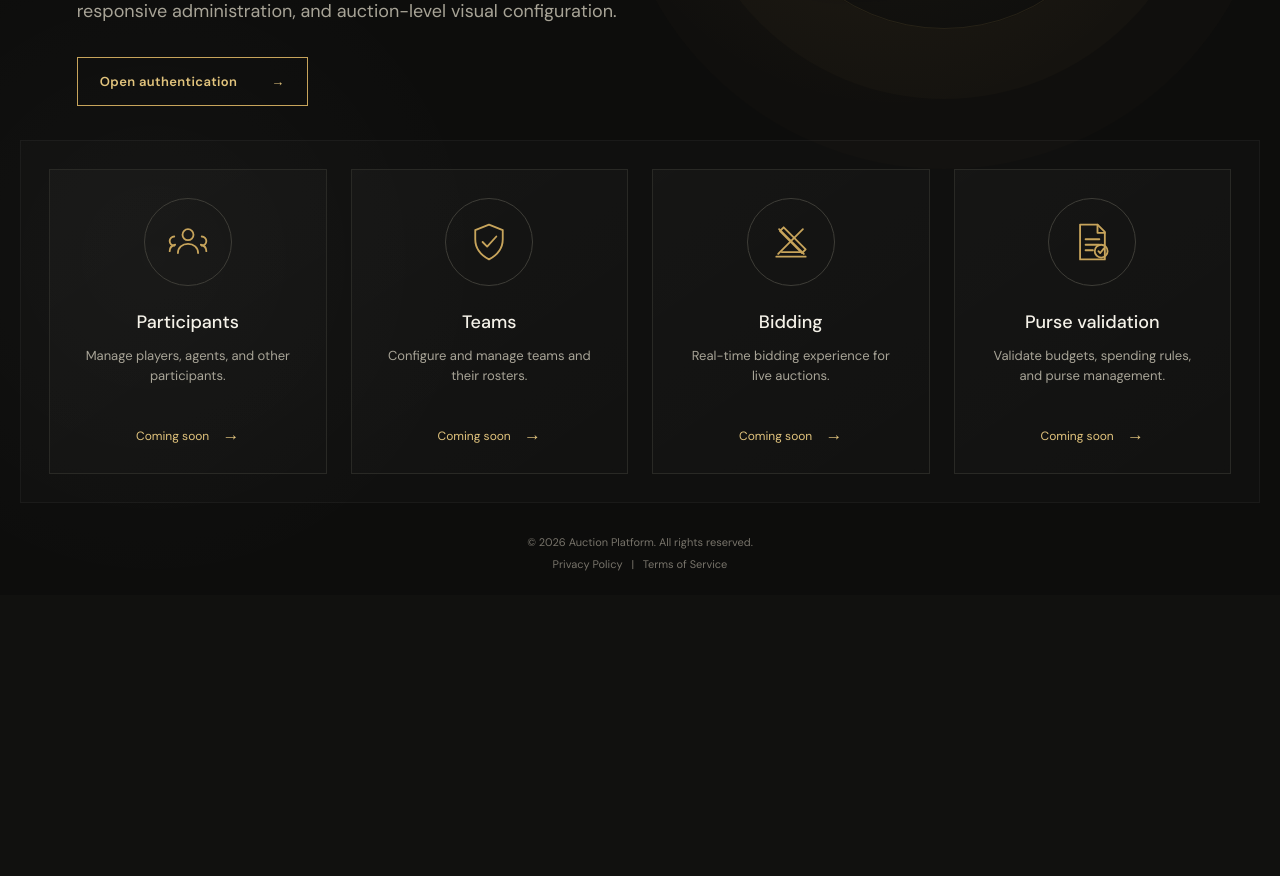
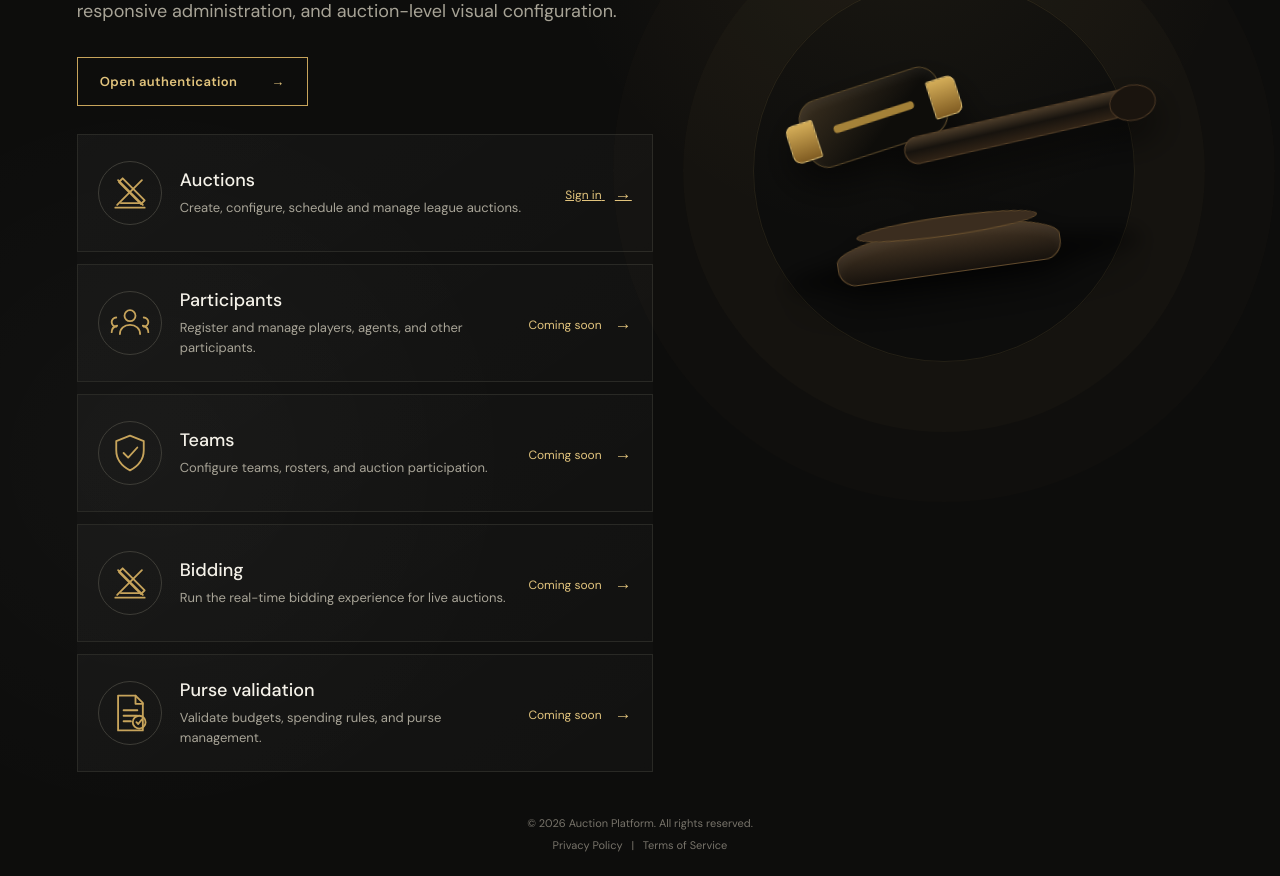
Before and after one commit to asifbanaraszenith/auction-platform, a Next.js app: page / in a window 1280 px wide. Shown: the part 611-1487 px from the top of the page. Before the commit the page ends 1206 px from the top, so only its background shows below. Built offline with nearby package versions, Linux system fonts and the light colour scheme; no server answers.

Commit message:
fix: make home capability cards actionable and vertically stacked

```diff
--- a/src/app/page.tsx
+++ b/src/app/page.tsx
@@ -8,9 +8,10 @@ import { MobileNavigation } from "@/components/mobile-navigation";
 import { useRouter } from "next/navigation";
 
 const featureCards = [
-  { title: "Participants", description: "Manage players, agents, and other participants.", icon: "people" },
-  { title: "Teams", description: "Configure and manage teams and their rosters.", icon: "shield" },
-  { title: "Bidding", description: "Real-time bidding experience for live auctions.", icon: "gavel" },
+  { title: "Auctions", description: "Create, configure, schedule and manage league auctions.", icon: "gavel", href: "/auctions" },
+  { title: "Participants", description: "Register and manage players, agents, and other participants.", icon: "people" },
+  { title: "Teams", description: "Configure teams, rosters, and auction participation.", icon: "shield" },
+  { title: "Bidding", description: "Run the real-time bidding experience for live auctions.", icon: "gavel" },
   { title: "Purse validation", description: "Validate budgets, spending rules, and purse management.", icon: "document" },
 ];
 
@@ -26,7 +27,7 @@ function GavelIllustration() {
 }
 
 export default function HomePage() {
-  const { user, loading } = useAuth();
+  const { user } = useAuth();
   const router = useRouter();
 
   async function handleSignOut() {
@@ -51,6 +52,7 @@ export default function HomePage() {
       </header>
 
       <section className="hero-section">
+        <div className="hero-content-stack">
           <div className="hero-copy">
             <p className="section-kicker">Auction Platform</p>
             <h1>Configurable auction<br className="desktop-break" /> platform for leagues</h1>
@@ -58,20 +60,32 @@ export default function HomePage() {
             <p className="hero-description">Phase 3 establishes secure auction management, lifecycle controls, responsive administration, and auction-level visual configuration.</p>
             <Link className="hero-cta" href={user ? "/auctions" : "/login"}><span>{user ? "Manage auctions" : "Open authentication"}</span><span aria-hidden="true">→</span></Link>
           </div>
+
+          <section className="feature-section" aria-label="Platform actions" style={{ maxWidth: "none", margin: "28px 0 0", padding: 0 }}>
+            <div className="feature-grid" style={{ gridTemplateColumns: "1fr", padding: 0, border: 0, gap: 12 }}>
+              {featureCards.map((feature) => {
+                const action = feature.href ? (
+                  <Link className="coming-soon" href={user ? feature.href : "/login"} style={{ marginTop: 0, whiteSpace: "nowrap" }}>{user ? "Open" : "Sign in"} <b>→</b></Link>
+                ) : (
+                  <span className="coming-soon" style={{ marginTop: 0, whiteSpace: "nowrap" }}>Coming soon <b>→</b></span>
+                );
+
+                return (
+                  <article className={`feature-card${feature.href ? " feature-card-active" : ""}`} key={feature.title} style={{ minHeight: 118, padding: "18px 20px", display: "grid", gridTemplateColumns: "64px minmax(0, 1fr) auto", alignItems: "center", gap: 18, textAlign: "left" }}>
+                    <div className="feature-icon" style={{ width: 64, height: 64, marginBottom: 0 }}><FeatureIcon name={feature.icon} /></div>
+                    <div>
+                      <h2 style={{ marginBottom: 6 }}>{feature.title}</h2>
+                      <p style={{ maxWidth: 620 }}>{feature.description}</p>
+                    </div>
+                    {action}
+                  </article>
+                );
+              })}
+            </div>
+          </section>
+        </div>
+
         <div className="hero-art"><GavelIllustration /></div>
-      </section>
-
-      <section className="feature-section" aria-label="Platform capabilities">
-        <div className="feature-grid">
-          {featureCards.map((feature) => (
-            <article className="feature-card" key={feature.title}>
-              <div className="feature-icon"><FeatureIcon name={feature.icon} /></div>
-              <h2>{feature.title}</h2>
-              <p>{feature.description}</p>
-              <span className="coming-soon">Coming soon <b>→</b></span>
-            </article>
-          ))}
-        </div>
       </section>
 
       <footer className="site-footer"><span>© 2026 Auction Platform. All rights reserved.</span><span>Privacy Policy&nbsp;&nbsp; | &nbsp;&nbsp;Terms of Service</span></footer>
```
Lines whose indentation alone changed are shown as unchanged.
